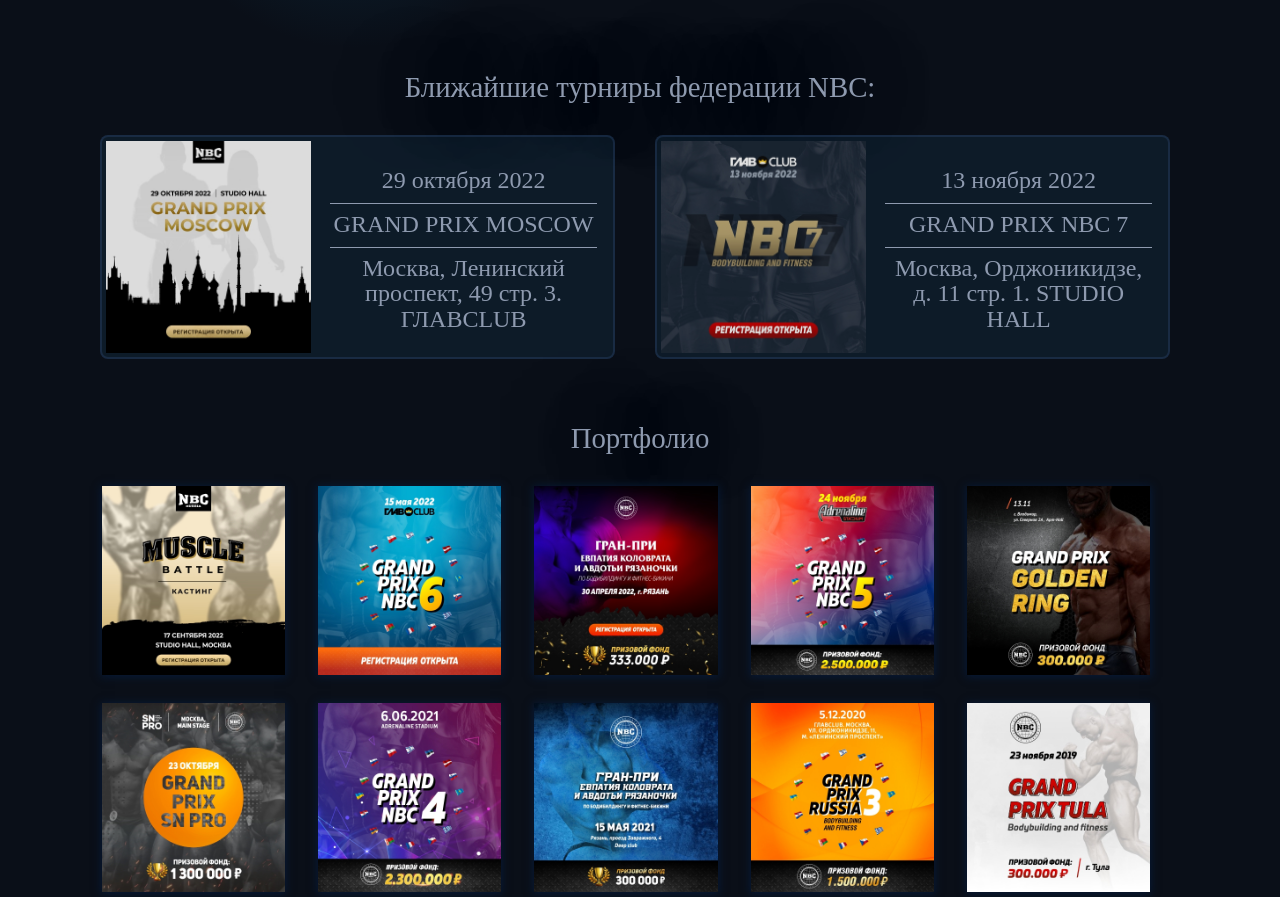
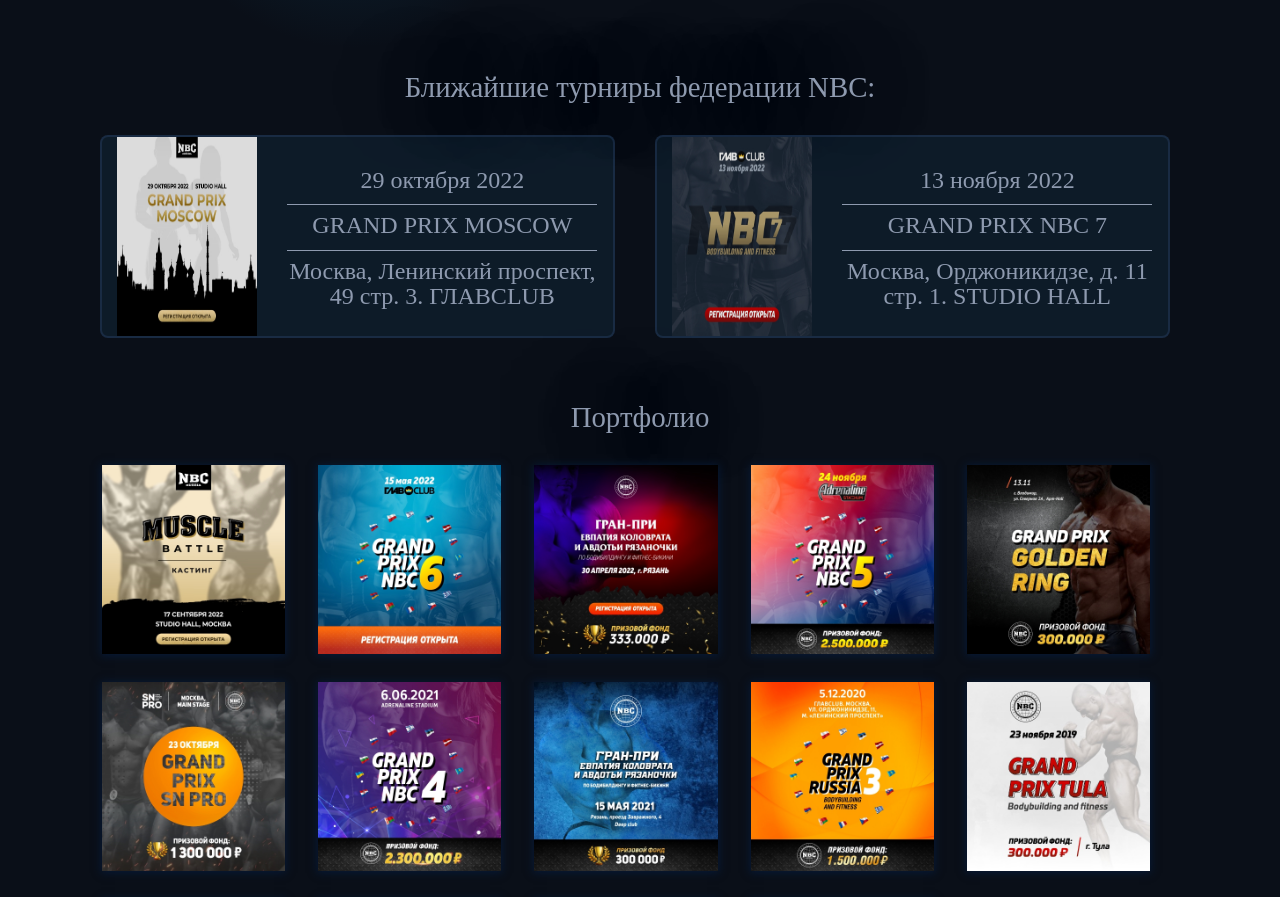
Before and after one commit to AnigalHub/Greasepaint, a Vue app: page / in a window 1280 px wide. Shown: the part 2780-3677 px from the top of the page. Built offline with nearby package versions, Linux system fonts and the light colour scheme; a web font is replaced by a local one.

Commit message:
col-5 ---> col-4

```diff
--- a/src/components/Tourneys.vue
+++ b/src/components/Tourneys.vue
@@ -5,7 +5,7 @@
             <b-row>
                 <b-col v-for="tourney in Tourneys">
                     <b-row>
-                        <b-col cols="5">
+                        <b-col cols="4">
                             <img :src="tourney.src" :alt="tourney.name">
                         </b-col>
                         <b-col>
```
